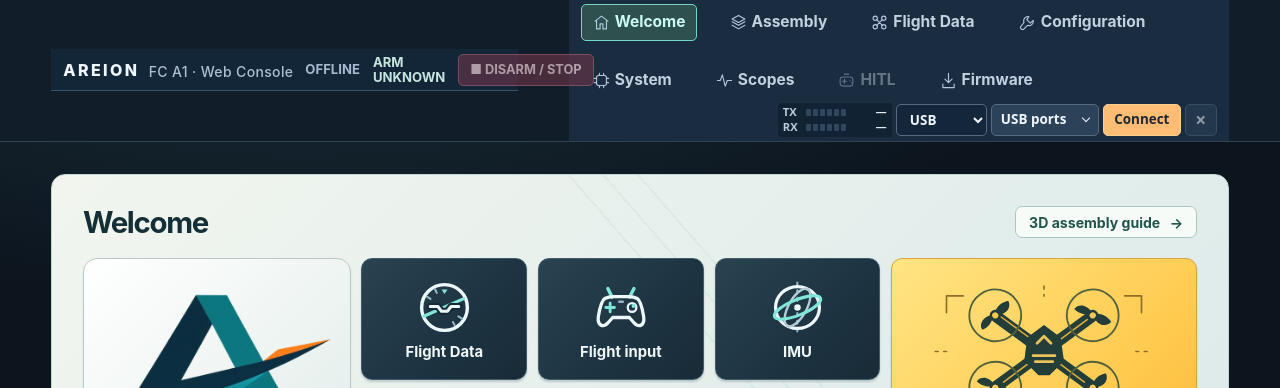
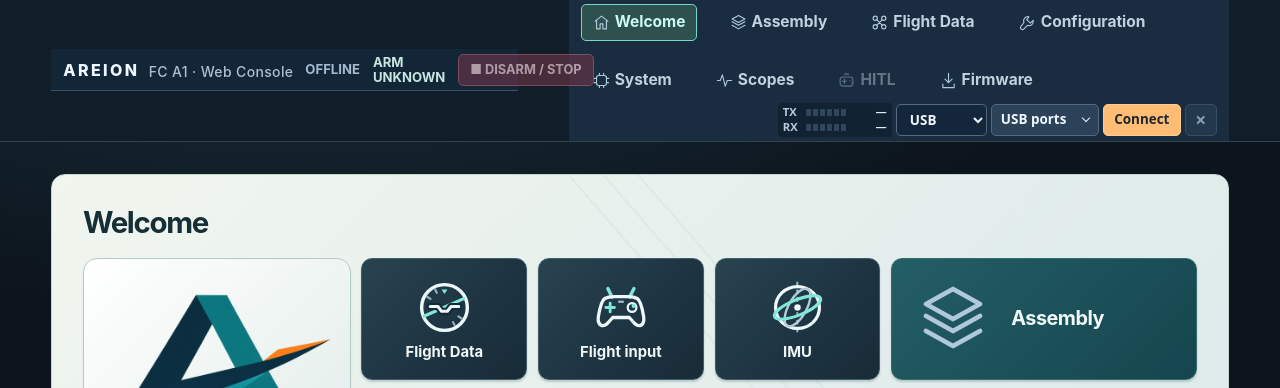
Before and after one commit to chilchiltrips-boop/areion-flight-console, a website with bundled scripts: page web/index.html in a window 1280 px wide. Shown: the top 388 px of the page. Built offline with nearby package versions, Linux system fonts and the light colour scheme.

Commit message:
Add Assembly to the Welcome launcher

```diff
--- a/web/index.html
+++ b/web/index.html
@@ -15,10 +15,7 @@
   <p id="notice" role="status" hidden></p>
   <div id="replay" class="replay" hidden><strong>Recorded session</strong><button id="play">Play</button><input type="range" id="seek" aria-label="Recording time" min="0" max="1000" value="0"><span id="play-time">0:00</span><button id="close-replay">Close replay</button></div>
   <section id="welcome-page" aria-labelledby="welcome-title">
-    <div class="welcome-heading">
-      <h1 id="welcome-title">Welcome</h1>
-      <a class="assembly-shortcut" href="#assembly">3D assembly guide <span aria-hidden="true">→</span></a>
-    </div>
+    <h1 id="welcome-title">Welcome</h1>
     <div class="launcher">
       <div class="brand-tile"><img src="./assets/console/areion-mark.webp" alt=""><strong>AREION</strong><span>Flight Console</span></div>
       <button class="launch-tile tool-flight" data-route="flight"><img src="./assets/console/launch-flight.svg" alt="">Flight Data</button>
@@ -28,6 +25,7 @@
       <button class="launch-tile tool-pid" data-route="configuration/pid"><img src="./assets/console/launch-pid.svg" alt="">PID settings</button>
       <button class="launch-tile tool-scopes" data-route="scopes"><img src="./assets/console/launch-scopes.svg" alt="">Scopes</button>
 
+      <button class="launch-tile assembly-tile" data-route="assembly"><img src="./assets/console/nav-assembly.svg" alt=""><strong>Assembly</strong></button>
       <button class="launch-tile wizard-tile" data-route="configuration/wizard"><img src="./assets/console/launch-wizard.svg" alt=""><strong id="welcome-wizard-title">Vehicle setup wizard</strong></button>
     </div>
     <div class="welcome-summary">
--- a/web/shell.css
+++ b/web/shell.css
@@ -16,9 +16,6 @@ main{max-width:1670px;margin:0 auto;padding:14px clamp(12px,2vw,30px) 10px}
 #welcome-page{position:relative;isolation:isolate;overflow:hidden;display:flex;flex-direction:column;height:max(526px,calc(100svh - 151px));padding:clamp(16px,2.4vw,36px);gap:clamp(10px,1.5vw,24px);border:1px solid #c4d6d0;border-radius:14px;background:linear-gradient(135deg,#f1f5ee,#e3eeec 52%,#dbe8e9);color:#193a42;color-scheme:light}
 #welcome-page:before{content:"";position:absolute;z-index:-1;inset:0;background:linear-gradient(49deg,transparent 62%,#ccddd75c 62% 62.15%,transparent 62.15% 64%,#cbded85c 64% 64.15%,transparent 64.15% 66%,#cbded85c 66% 66.15%,transparent 66.15%);pointer-events:none}
 #welcome-title{margin:0;color:#152f37;font-weight:740;font-size:clamp(1.55rem,2.3vw,2.15rem)}
-.welcome-heading{display:flex;align-items:center;justify-content:space-between;flex-wrap:wrap;gap:.5rem 1rem}
-.assembly-shortcut{display:inline-flex;align-items:center;gap:.6rem;padding:.4rem .8rem;border:1px solid #aac6be;border-radius:.45rem;background:#f7fbf8;color:#21554c;font-size:.88rem;font-weight:650;text-decoration:none}
-.assembly-shortcut:hover{background:#daeee7}.assembly-shortcut:focus-visible{outline:3px solid #20897b;outline-offset:2px}
 .launcher{display:grid;grid-template-columns:21fr 13fr 13fr 13fr 24fr;grid-template-rows:repeat(2,minmax(60px,1fr));gap:clamp(7px,.85vw,13px);flex:6;min-height:0}
 .brand-tile{grid-column:1;grid-row:span 2;display:flex;align-items:center;justify-content:center;flex-direction:column;padding:10px;min-width:0;border:1px solid #b5cac8;border-radius:14px;box-shadow:0 2px 2px #13383314;background:linear-gradient(135deg,#fff,#dfebe8)}
 .brand-tile img{width:95%;min-height:0;flex:1;object-fit:contain}.brand-tile strong{font-size:clamp(1.25rem,2.1vw,2.3rem);letter-spacing:.14em;color:#173c43}.brand-tile span{font-weight:550;color:#466269;font-size:clamp(.76rem,.96vw,.98rem)}
@@ -26,7 +23,13 @@ main{max-width:1670px;margin:0 auto;padding:14px clamp(12px,2vw,30px) 10px}
 .launch-tile img{width:min(60%,70px);height:min(60%,72px);object-fit:contain;min-height:0}.launch-tile:hover:enabled{background:linear-gradient(135deg,#355461,#2b414c 55%,#223946);transform:translateY(-2px);box-shadow:0 4px 7px #18302b28}
 .launch-tile:active:enabled{transform:translateY(2px) scale(.99);box-shadow:none}.launch-tile:focus-visible,.welcome-link:focus-visible{outline:3px solid #20897b;outline-offset:2px}
 .tool-flight,.tool-input,.tool-imu{grid-row:1}.tool-esc,.tool-pid,.tool-scopes{grid-row:2}.tool-flight,.tool-esc{grid-column:2}.tool-input,.tool-pid{grid-column:3}.tool-imu,.tool-scopes{grid-column:4}
-.wizard-tile{grid-column:5;grid-row:1 / span 2;align-items:stretch;gap:12px;padding:clamp(12px,1.8vw,28px);background:linear-gradient(135deg,#ffe584,#ffca4e 63%,#f8b538);color:#183831;border-color:#d4a541}.wizard-tile img{flex:1;width:100%;height:auto;min-height:0;object-fit:contain}.wizard-tile strong{font-size:clamp(1rem,2vw,2rem);text-align:left;line-height:1.1;letter-spacing:-.035em;max-width:13ch}.wizard-tile:hover:enabled{background:linear-gradient(135deg,#ffeb99,#ffd563 63%,#fbc34d)}
+.assembly-tile,.wizard-tile{grid-column:5;flex-direction:row;justify-content:flex-start;gap:clamp(8px,1.2vw,20px);padding:clamp(9px,1.4vw,22px)}
+.assembly-tile img,.wizard-tile img{width:32%;height:min(85%,82px);flex:none}
+.assembly-tile strong,.wizard-tile strong{text-align:left;font-size:clamp(1rem,1.55vw,1.65rem);line-height:1.1;letter-spacing:-.025em}
+.assembly-tile{grid-row:1;background:linear-gradient(135deg,#245e65,#15454e);border-color:#326e70}
+.assembly-tile:hover:enabled{background:linear-gradient(135deg,#2e7075,#1a525e)}
+.wizard-tile{grid-row:2;background:linear-gradient(135deg,#ffe584,#ffca4e 63%,#f8b538);color:#183831;border-color:#d4a541}
+.wizard-tile:hover:enabled{background:linear-gradient(135deg,#ffeb99,#ffd563 63%,#fbc34d)}
 .welcome-summary{flex:5;min-height:175px;display:grid;grid-template-columns:1fr 1fr;padding:clamp(14px,1.7vw,26px);gap:clamp(14px,1.8vw,30px);border:1px solid #bfd2cd;border-radius:14px;background:#fbfdfc}
 .welcome-summary h2{color:#15333c;font-size:clamp(1rem,1.35vw,1.28rem);letter-spacing:-.02em;font-weight:710}
 .controller-card,.activity-card{min-width:0;display:flex;flex-direction:column;gap:8px}.controller-card header{display:flex;align-items:center;justify-content:space-between;gap:5px}
@@ -37,7 +40,7 @@ main{max-width:1670px;margin:0 auto;padding:14px clamp(12px,2vw,30px) 10px}
 @media(min-width:1200px){.mast .nav{font-size:.97rem}}
 @media(max-width:925px){.mast .nav{gap:4px;font-size:.79rem;padding:7px}.mast nav{gap:0}.link-controls .primary{font-size:.8rem;padding:.45rem .65rem}.mast .nav img{width:15px;height:15px}.controller-card dt{font-size:.74rem}}
 @media(max-width:760px){.mast{padding:0}.nav-line{flex-wrap:wrap;gap:7px}.mast nav{order:0;width:auto;height:auto;gap:2px}.nav-line .link-controls{margin-left:auto}.top-line,.nav-line{padding:6px 10px}.top-line .head-actions{gap:6px}.identity span{font-size:.75rem}.identity{gap:6px}.identity strong{font-size:.84rem}.top-line .chip{font-size:.76rem}#top-arm{font-size:.71rem}main{padding:10px}.brand-tile strong{letter-spacing:.08em}#welcome-page{height:max(460px,calc(100svh - 156px));padding:12px}.welcome-summary{min-height:165px;gap:12px;padding:12px}.launcher{gap:6px}.launch-tile{font-size:.75rem;padding:7px}.wizard-tile strong{font-size:1.02rem}}
-@media(max-width:610px){.mast .nav{padding:6px 8px}.nav-line .link-controls{margin-left:0}.top-line .identity span,#top-arm{display:none}#welcome-page{height:auto;min-height:calc(100svh - 178px)}.launcher{grid-template-columns:repeat(3,minmax(0,1fr));grid-template-rows:110px repeat(2,78px);gap:7px}.brand-tile{grid-column:1;grid-row:1;padding:5px}.brand-tile strong{font-size:1rem}.brand-tile span{font-size:.66rem}.wizard-tile{grid-column:2 / 4;grid-row:1;flex-direction:row;align-items:center;gap:8px;justify-content:space-between;padding:9px 14px}.wizard-tile img{width:46%;height:95%;flex:0 1 48%}.wizard-tile strong{font-size:1.25rem}.tool-flight,.tool-input,.tool-imu{grid-row:2}.tool-esc,.tool-pid,.tool-scopes{grid-row:3}.tool-flight,.tool-esc{grid-column:1}.tool-input,.tool-pid{grid-column:2}.tool-imu,.tool-scopes{grid-column:3}.launch-tile:not(.wizard-tile) img{height:38px}.welcome-summary{grid-template-columns:1fr}.activity-card{border-left:0;border-top:1px solid #d4dfda;padding:12px 0 0}.controller-card dl{row-gap:6px}.activity-card ul{min-height:30px}}
+@media(max-width:610px){.mast .nav{padding:6px 8px}.nav-line .link-controls{margin-left:0}.top-line .identity span,#top-arm{display:none}#welcome-page{height:auto;min-height:calc(100svh - 178px)}.launcher{grid-template-columns:repeat(3,minmax(0,1fr));grid-template-rows:repeat(2,58px) repeat(2,78px);gap:7px}.brand-tile{grid-column:1;grid-row:1 / span 2;padding:5px}.brand-tile strong{font-size:1rem}.brand-tile span{font-size:.66rem}.assembly-tile,.wizard-tile{grid-column:2 / 4;gap:10px;padding:6px 12px}.assembly-tile img,.wizard-tile img{width:36px;height:36px}.assembly-tile strong,.wizard-tile strong{font-size:1rem}.tool-flight,.tool-input,.tool-imu{grid-row:3}.tool-esc,.tool-pid,.tool-scopes{grid-row:4}.tool-flight,.tool-esc{grid-column:1}.tool-input,.tool-pid{grid-column:2}.tool-imu,.tool-scopes{grid-column:3}.launch-tile:not(.wizard-tile) img{height:38px}.welcome-summary{grid-template-columns:1fr}.activity-card{border-left:0;border-top:1px solid #d4dfda;padding:12px 0 0}.controller-card dl{row-gap:6px}.activity-card ul{min-height:30px}}
 @media(prefers-reduced-motion: reduce){.launch-tile:hover:enabled,.launch-tile:active:enabled{transform:none}}
 
 body[data-page=flight] main{max-width:none;padding:10px clamp(10px,1vw,22px) 6px}
```
